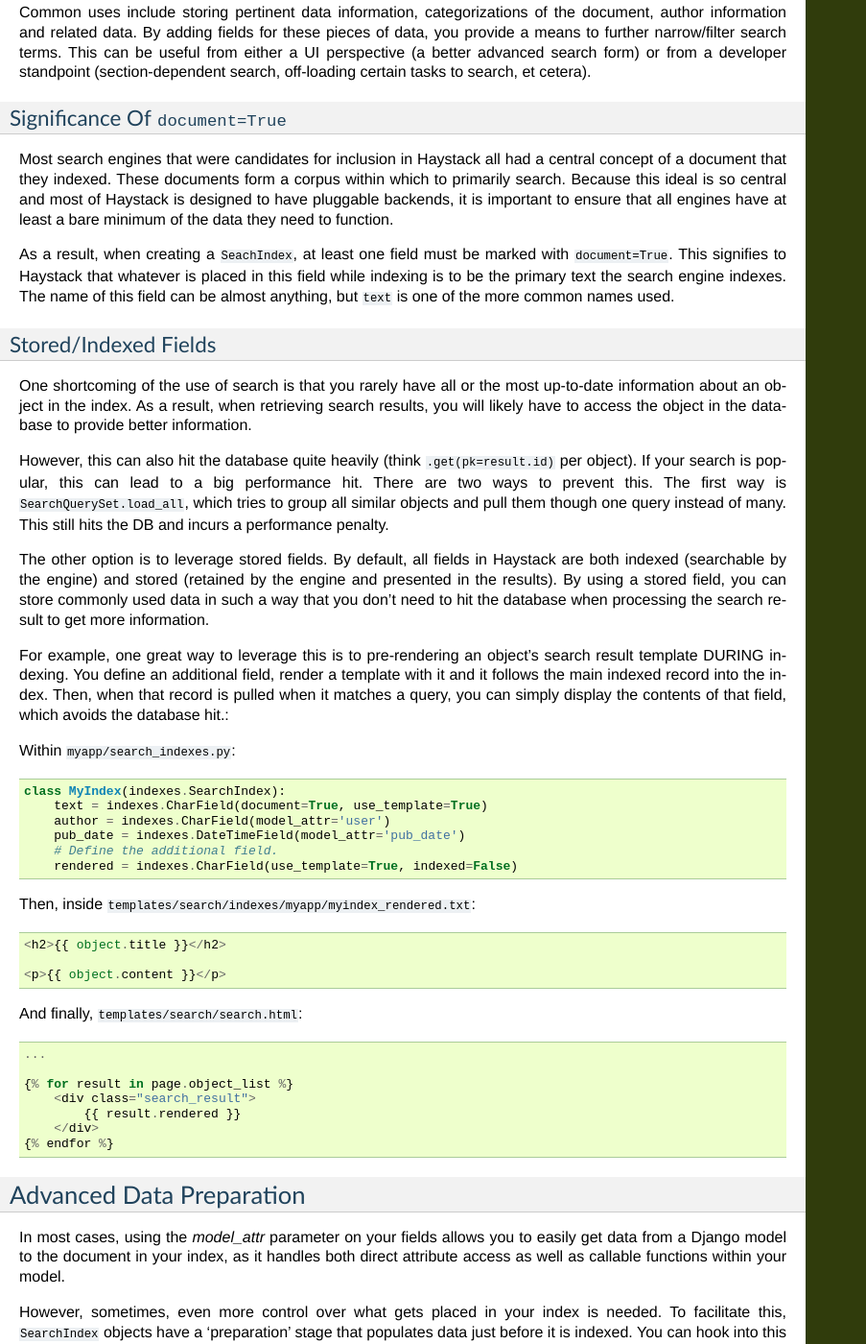
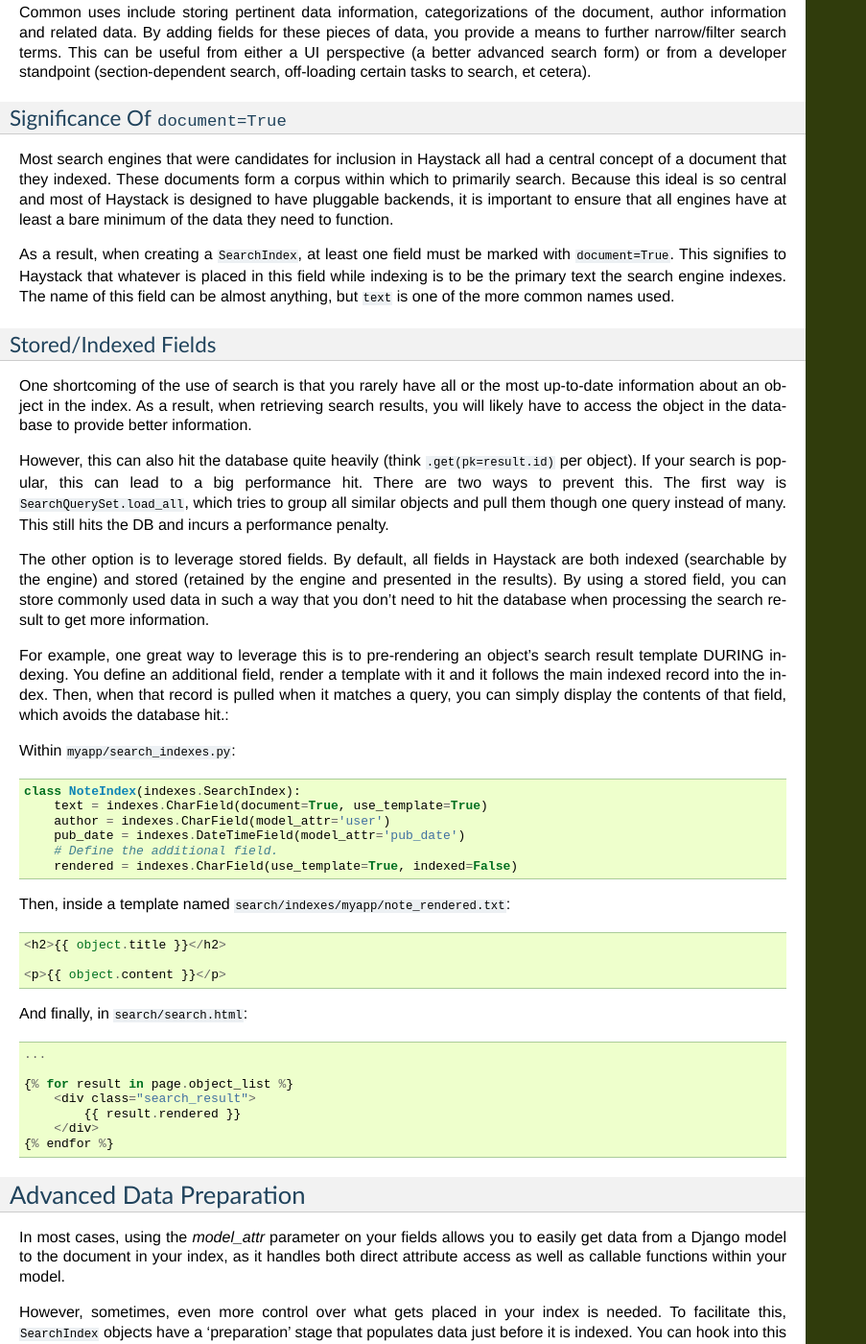
Before and after one commit to django-haystack/django-haystack, a Sphinx documentation site: the page built from docs/searchindex_api.rst, in a window 1280 px wide and 1400 px high, scrolled down 980 px. Shown: the whole window at 96% size, without its empty margins (0-903 px from the left). Built offline with Sphinx 7.4.7, drawn with Linux system fonts in a browser that asks for light colours.

Commit message:
Documentation fixes. Thanks benspaulding!

```diff
--- a/docs/searchindex_api.rst
+++ b/docs/searchindex_api.rst
@@ -76,7 +76,7 @@ within which to primarily search. Because this ideal is so central and most of
 Haystack is designed to have pluggable backends, it is important to ensure that
 all engines have at least a bare minimum of the data they need to function.
 
-As a result, when creating a ``SeachIndex``, at least one field must be marked
+As a result, when creating a ``SearchIndex``, at least one field must be marked
 with ``document=True``. This signifies to Haystack that whatever is placed in
 this field while indexing is to be the primary text the search engine indexes.
 The name of this field can be almost anything, but ``text`` is one of the
@@ -112,20 +112,20 @@ contents of that field, which avoids the database hit.:
 
 Within ``myapp/search_indexes.py``::
 
-    class MyIndex(indexes.SearchIndex):
+    class NoteIndex(indexes.SearchIndex):
         text = indexes.CharField(document=True, use_template=True)
         author = indexes.CharField(model_attr='user')
         pub_date = indexes.DateTimeField(model_attr='pub_date')
         # Define the additional field.
         rendered = indexes.CharField(use_template=True, indexed=False)
 
-Then, inside ``templates/search/indexes/myapp/myindex_rendered.txt``::
+Then, inside a template named ``search/indexes/myapp/note_rendered.txt``::
 
     <h2>{{ object.title }}</h2>
 
     <p>{{ object.content }}</p>
 
-And finally, ``templates/search/search.html``::
+And finally, in ``search/search.html``::
 
     ...
 
```
Also changed, not shown: 1 other file.
